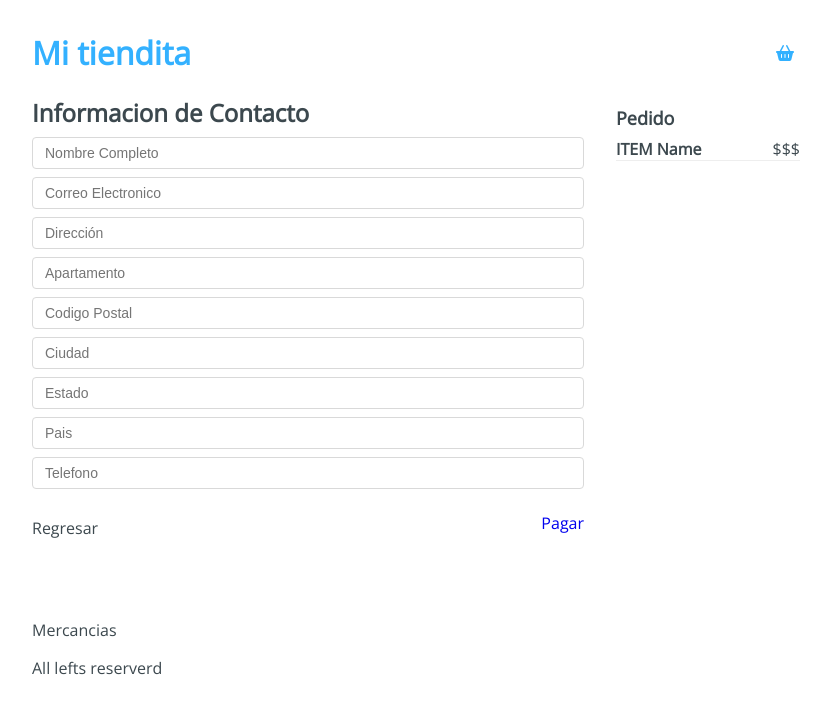
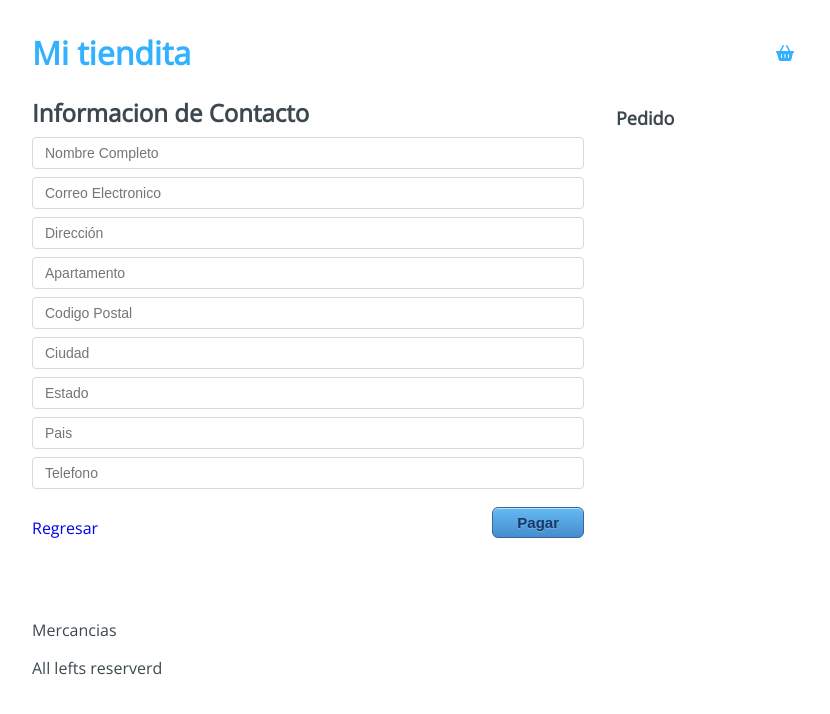
Before and after one commit to KrisMoralesZ/Store-with-React, a React app: page /checkout/information in a window 1280 px wide. Shown: the top 714 px of the page, without its empty margins (224-1054 px from the left). Built offline with nearby package versions, Linux system fonts and the light colour scheme.

Commit message:
add buyer

```diff
--- a/src/containers/Information.jsx
+++ b/src/containers/Information.jsx
@@ -1,15 +1,37 @@
-import React from 'react';
+import React, { useRef, useContext } from 'react';
 import { Link } from 'react-router-dom';
 import '../styles/components/Information.css';
+import AppContext from '../context/AppContext'
 
 const Information = () => {
+  const { state, addToBuyer } = useContext(AppContext);
+  const form = useRef(null);
+
+  const { cart } = state;
+
+  const handleSubmit = () => {
+    const formData = new FormData(form.current);
+    const buyer = {
+      'name': formData.get('name'),
+      'email': formData.get('email'),
+      'address': formData.get('address'),
+      'apto': formData.get('apto'),
+      'city': formData.get('city'),
+      'country': formData.get('country'),
+      'state': formData.get('state'),
+      'cp': formData.get('cp'),
+      'phone': formData.get('phone')
+    }
+    addToBuyer(buyer);
+  }
+
   return (
     <div className="Information">
       <div className="Information-content">
         <div className="Information-head">
           <h2>Informacion de Contacto</h2>
           <div className="Information-form">
-            <form action="">
+            <form ref={form}>
               <input type="text" placeholder="Nombre Completo" name="name" />
               <input
                 type="text"
@@ -26,9 +48,17 @@ const Information = () => {
             </form>
 
             <div className="Information-buttons">
-              <div className="Information-back">Regresar</div>
+              <div className="Information-back">
+                <Link to="/checkout">
+                  Regresar
+                </Link>
+              </div>
               <Link to="/checkout/payment">
-                <div className="Information-text">Pagar</div>
+                <div className="Information-next">
+                  <button type="button" onClick={handleSubmit}>
+                    Pagar
+                  </button>
+                </div>
               </Link>
             </div>
           </div>
@@ -37,12 +67,14 @@ const Information = () => {
 
       <div className="Information-sidebar">
         <h3>Pedido</h3>
-        <div className="Information-item">
-          <div className="Information-element">
-            <h4>ITEM Name</h4>
-            <span>$$$</span>
+        {cart.map((item) => (
+          <div className="Information-item">
+            <div className="Information-element">
+              <h4>ITEM Name</h4>
+              <span>{item.price}</span>
+            </div>
           </div>
-        </div>
+        ))}
       </div>
     </div>
   );
--- a/src/hooks/useInitialState.js
+++ b/src/hooks/useInitialState.js
@@ -19,9 +19,17 @@ const useInitialState = () => {
         });
     }
 
+    const addToBuyer = payload => {
+        setState({
+            ...state,
+            buyer: [...state.buyer, payload]
+        })
+    }
+
     return {
         addToCart,
         removeFromCart,
+        addToBuyer,
         state,
     }
 };
--- a/src/initialState.js
+++ b/src/initialState.js
@@ -1,5 +1,6 @@
 export default {
   cart: [],
+  buyer:[],
   products: [
     {
       'id': '1',
```
